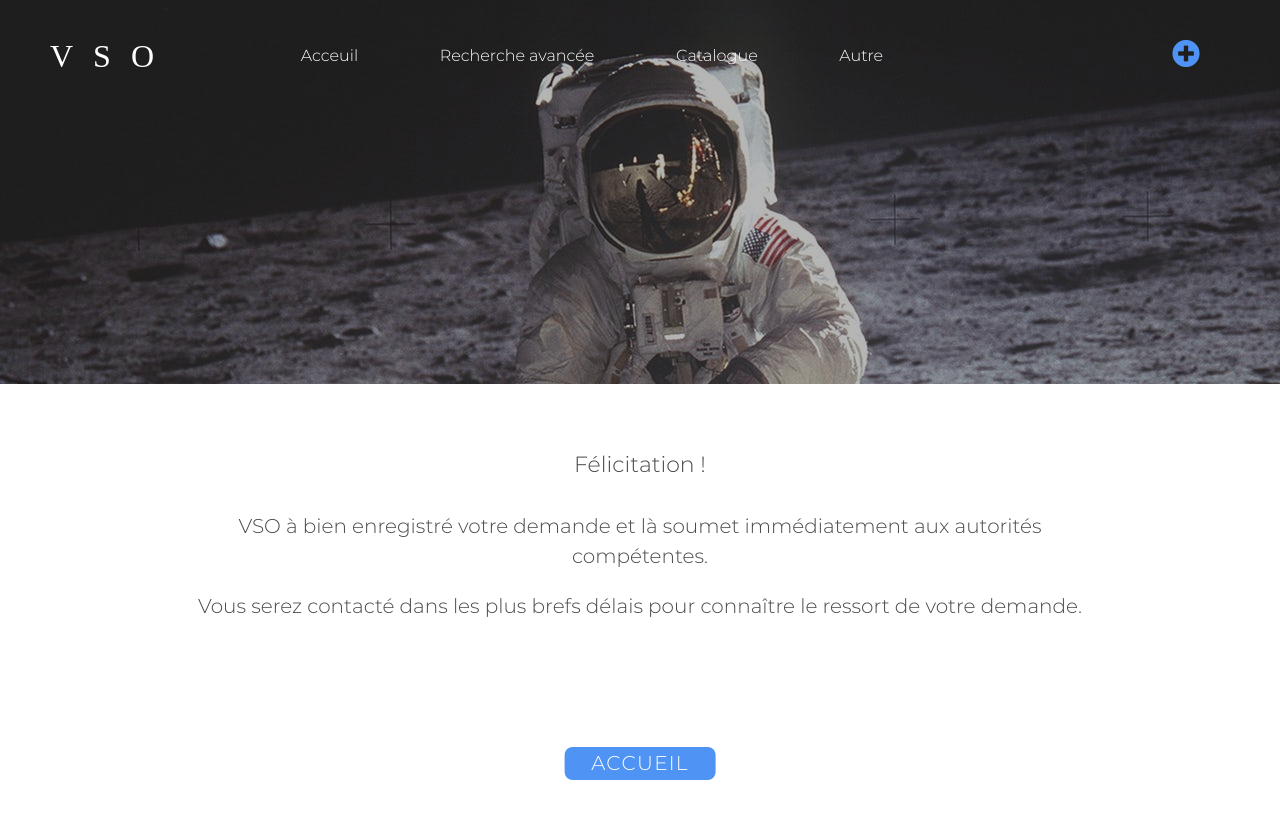
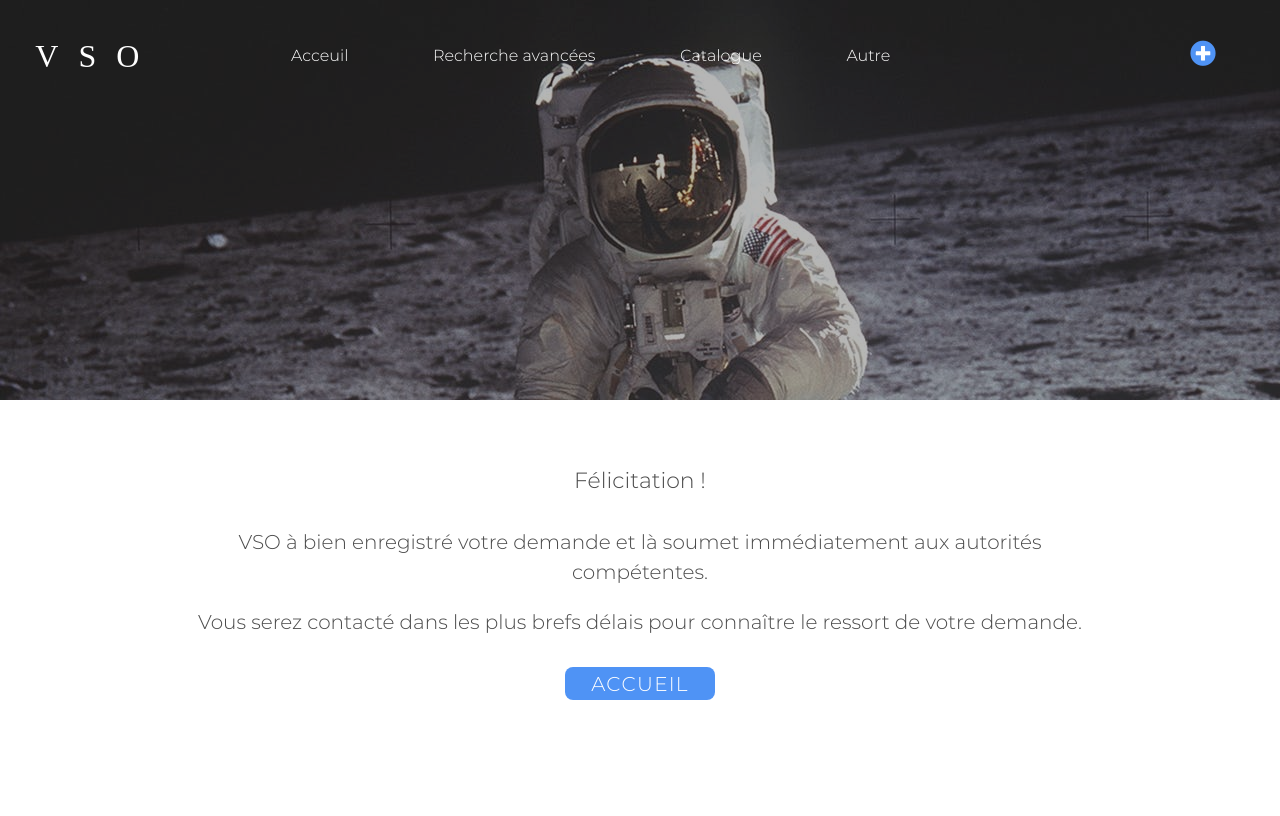
Before and after one commit to mggb/V-S-O, a PHP site: page /colonFelicitation.html in a window 1280 px wide. Before the commit the page ends 780 px from the top, so only its background shows below. Run offline with PHP 8.4, Linux system fonts and the light colour scheme; some libraries are stand-ins or nearby versions; some web fonts are replaced.

Commit message:
:star: it's over !!!

```diff
--- a/colonFelicitation.html
+++ b/colonFelicitation.html
@@ -5,7 +5,7 @@
   <meta charset="utf-8">
   <link rel="stylesheet" href="css/reset.css" type="text/css" charset="utf-8">
   <link rel="stylesheet" href="css/font.css" type="text/css">
-  <link rel="stylesheet" href="css/header.css" type="text/css" charset="utf-8">
+  <link rel="stylesheet" href="css/simpleHeader.css" type="text/css" charset="utf-8">
   <link rel="stylesheet" href="css/colonFelicitation.css" type="text/css" charset="utf-8">
   <link rel="stylesheet" href="css/flexboxgrid.min.css" type="text/css">
   <link rel="stylesheet" href="https://use.fontawesome.com/releases/v5.0.13/css/all.css" integrity="sha384-DNOHZ68U8hZfKXOrtjWvjxusGo9WQnrNx2sqG0tfsghAvtVlRW3tvkXWZh58N9jp" crossorigin="anonymous">
@@ -16,7 +16,7 @@
 
 <body>
   <!-- header !-->
-  <header class="container-header">
+  <header class="simpleHeader">
     <div class="row between-md between-lg containerDesktopMenu">
       <div class="col-md-1 col-lg-1 containerDesktop-title">
         <span class="desktopTitle">VSO</span>
@@ -27,7 +27,7 @@
           <li>
             <ul class="wrapper-desktopMenu">
               <li class="menu-desktopItems"> <a class="menu-desktopLink" href="#">Acceuil</a></li>
-              <li class="menu-desktopItems"> <a class="menu-desktopLink" href="">Recherche avancée</a></li>
+              <li class="menu-desktopItems"> <a class="menu-desktopLink" href="">Recherche avancées</a></li>
               <li class="menu-desktopItems"> <a class="menu-desktopLink" href="">Catalogue</a></li>
               <li class="menu-desktopItems"> <a class="menu-desktopLink" href="">Autre</a>
                 <ul class="sousMenu">
@@ -42,65 +42,64 @@
       </nav>
 
       <div class="col-md-2 col-lg-2 containerDesktop-icons">
-        <i class="fas fa-plus-circle"></i>
+        <i class="fas fa-plus-circle" title="login"></i>
       </div>
-
     </div>
 
-
-    <div class="row center-xs center-lg container-menuMobile">
-      <div class="col-xs-6 col-sm-6 col-md-6 col-lg-6 container-title">
-        <span class="header-title-mobile">VSO</span>
-      </div>
-
-
-      <div class="col-xs-6 col-sm-6 col-md-6 col-lg-6 container-icons">
-        <div class="burger-menu">
-          <span class="burger-menu-lineone"></span>
-          <span class="burger-menu-linetwo"></span>
+    <div class="container-simpleHeader container-menuMobile">
+      <div class="row end-xs end-sm end-md end-lg box">
+        <div class="col-xs-6 col-sm-6 col-md-6 col-lg-6 paddingR">
+          <div class="logo">VSO</div>
         </div>
-        <i class="fas fa-plus-circle"></i>
-      </div>
-
-
-      <div class="menu-open">
-        <div class="container">
-          <div class="row between-xs container-header-open">
-            <div class="col-xs-7 col-xs-offset-5 col-sm-7 col-sm-offset-5 col-md-7 col-md-offset-5 col-lg-7 col-lg-offset-5">
-              <h2 class="title-header-open">V S O</h2>
-
-              <div class="div-header-open">
-                <img src="image/glass.png" alt="glass">
-                <img class="take" src="image/take.png" alt="take">
-              </div>
-            </div>
+        <div class="col-xs-6 col-sm-6 col-md-6 col-lg-6 paddingL">
+          <div class="close-icon">
+            <i class="fas fa-bars burger-menu"></i>
+            <i class="fas fa-plus-circle" title="login"></i>
           </div>
         </div>
-        <div class="containerList">
-          <ul class="containerli">
-            <li class="li-menu"> <a class="link-menu" href="#">Acceuil</a></li>
-            <li class="li-menu"> <a class="link-menu" href="">Catalogue</a></li>
-            <li class="li-menu"> <a class="link-menu" href="">Devenir colons</a></li>
-            <li class="li-menu"> <a class="link-menu" href="">Devenir technicien</a></li>
-            <li class="li-menu"> <a class="link-menu" href="">Recherche avancée</a></li>
-            <li class="li-menu"> <a class="link-menu" href="">Demander un visa</a></li>
-          </ul>
-          <button class="conect-and-deconect" type="button" name="button">DECONNEXION</button>
-        </div>
+      </div>
+    </div>
+    <div class="menu-header-cover none">
+      <div class="menu-header-container">
+          <nav class="classmenu-header-container-nav">
+            <ul class="menu-header-container-nav-flex">
+              <li class="menu-header-container-nav-flex-item">
+                <a class="menu-header-container-nav-flex-link"href="">Accueil</a>
+              </li>
+              <li class="menu-header-container-nav-flex-item">
+                <a class="menu-header-container-nav-flex-link"href="">Catalogue</a>
+              </li>
+              <li class="menu-header-container-nav-flex-item">
+                <a class="menu-header-container-nav-flex-link"href="">Devenir colons</a>
+              </li>
+              <li class="menu-header-container-nav-flex-item">
+                <a class="menu-header-container-nav-flex-link"href="">Devenir techniciens</a>
+              </li>
+              <li class="menu-header-container-nav-flex-item">
+                <a class="menu-header-container-nav-flex-link"href="">Recherche avancées</a>
+              </li>
+              <li class="menu-header-container-nav-flex-item">
+                <a class="menu-header-container-nav-flex-link"href="">Demander un visa</a>
+              </li>
+            </ul>
+          </nav>
+          <div class="menu-header-container-btn">
+            <a href="" class="menu-header-container-dc">deconnexion</a>
+          </div>
       </div>
     </div>
   </header>
 
 
 
-  <span class="catalogueplanete-cover"></span>
-  <img src="image/colons.jpeg" class="catalogueplanete-bg">
+  <span class="colonfelicitation-cover"></span>
+  <img src="image/colons.jpeg" class="colonfelicitation-bg">
 
-  <div class="catalogueplanete-container">
+  <div class="colonfelicitation-container">
     <div class="row center-xs">
       <div class="col-xs-12 col-sm-10 col-md-1O col-lg-1O">
 
-        <div class="row center-xs center-lg catalogueplanete-container-content">
+        <div class="row center-xs center-lg colonfelicitation-container-content">
 
           <div class="col-xs-12 col-sm-12 col-md-10 col-lg-1O container-content-texte">
 
@@ -117,9 +116,8 @@
         </div>
       </div>
     </div>
-
+    <a class="colonfelicitation-container-content-link" href="#">accueil</a>
   </div>
-  <a class="catalogueplanete-container-content-link" href="#">accueil</a>
   </div>
 
   <footer class="footer"></footer>
--- a/css/colonFelicitation.css
+++ b/css/colonFelicitation.css
@@ -1,4 +1,4 @@
-.catalogueplanete-cover {
+.colonfelicitation-cover {
   position: fixed;
   height: 100vh;
   width: 100%;
@@ -10,7 +10,7 @@
   z-index: -9998;
 }
 
-.catalogueplanete-bg {
+.colonfelicitation-bg {
   position: fixed;
   top: 0;
   left: 0;
@@ -21,17 +21,17 @@
   z-index: -9999;
 }
 
-.catalogueplanete-container {
+.colonfelicitation-container {
   position: absolute;
   overflow: hidden;
-  bottom: 0;
-  height: 50vh;
+  top: 50vh;
+  min-height: 50vh;
   width: 100%;
   background: white;
   padding-bottom: 16px;
 }
 
-.catalogueplanete-container-title {
+.colonfelicitation-container-title {
   font-family: 'Montserrat SemiBold';
   font-size: 18px;
   color: #4a4a4a;
@@ -92,29 +92,28 @@
 }
 
 .container-content-texte {
-  margin-top: 60px;
-}
-
-.catalogueplanete-container-content {
   margin-top: 20px;
 }
 
-.catalogueplanete-container-content-text {
+.colonfelicitation-container-content {
+  margin-top: 20px;
+}
+
+.colonfelicitation-container-content-text {
   display: flex;
-  height: 30vh;
   align-items: flex-start;
   position: relative;
   text-align: left;
 }
 
-.catalogueplanete-container {
+.colonfelicitation-container {
   display: flex;
   flex-direction: column;
   align-items: center;
 }
 
 @media (min-width: 768px) {
-  .catalogueplanete-container-title {
+  .colonfelicitation-container-title {
     margin-top: 36px;
     font-size: 24px;
   }
@@ -135,13 +134,8 @@
   }
 }
 
-@media (min-width: 576px) {
-  .catalogueplanete-container-content-text {
-    height: 40vh;
-  }
-}
 
-.catalogueplanete-container-content-text p {
+.colonfelicitation-container-content-text p {
   font-family: "Montserrat Regular";
   color: #4a4a4a;
   font-size: 15px;
@@ -149,24 +143,21 @@
 }
 
 @media (min-width: 576px) {
-  .catalogueplanete-container-content-text p {
+  .colonfelicitation-container-content-text p {
     font-size: 18px;
     line-height: 27px;
   }
 }
 
 @media (min-width: 768px) {
-  .catalogueplanete-container-content-text p {
+  .colonfelicitation-container-content-text p {
     font-size: 20px;
     line-height: 30px;
   }
 }
 
-.catalogueplanete-container-content-link {
-  bottom: 28px;
-  left: 50%;
-  transform: translateX(-50%);
-  position: absolute;
+.colonfelicitation-container-content-link {
+
   display: inline-block;
   text-align: center;
   font-family: "Montserrat Light";
@@ -180,13 +171,13 @@
 }
 
 @media (min-width: 576px) {
-  .catalogueplanete-container-content-link {
+  .colonfelicitation-container-content-link {
     bottom: 20px;
   }
 }
 
 @media (min-width: 768px) {
-  .catalogueplanete-container-content-link {
+  .colonfelicitation-container-content-link {
     font-size: 20px;
   }
 }
```
